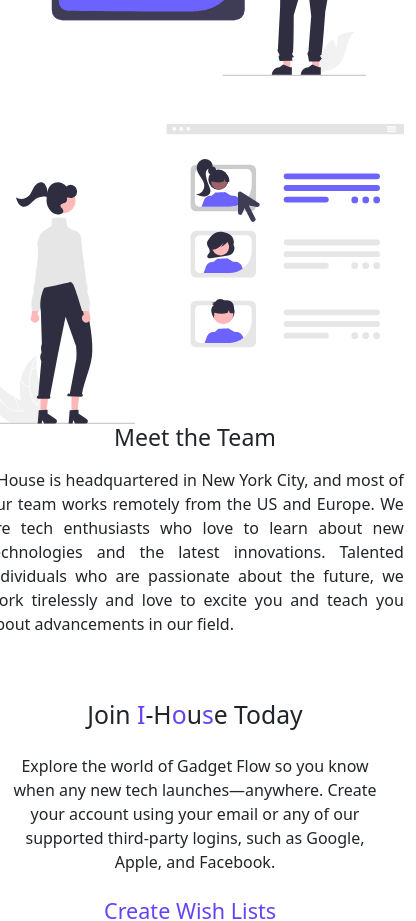
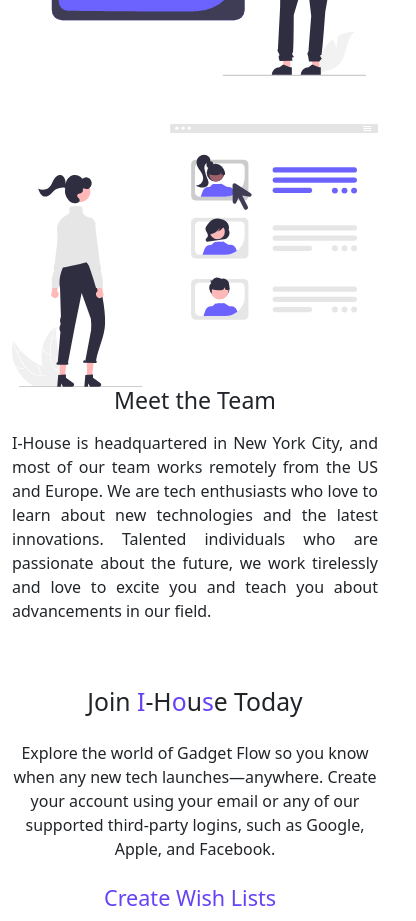
Before and after one commit to trshawonbd/I-House-Client-Side, a React (Create React App) app: page / in a window 390 px wide. Shown: the part 1280-2201 px from the top of the page, 416 px wide, since content can reach past the window. Built offline with nearby package versions, Linux system fonts and the light colour scheme; no server answers.

Commit message:
minor responsiveness  done

```diff
--- a/src/component/ChooseUs/ChooseUs.js
+++ b/src/component/ChooseUs/ChooseUs.js
@@ -26,13 +26,14 @@
                     </div>
                 </div>
 
+
                 <div className="row my-4">
 
 
-                    <div className="col-md-6 ">
-                        <img className='choose-pic' src= {choose2} alt="" srcset="" />
+                    <div className="col-md-6 d-flex flex-column justify-content-center align-items-center ">
+                        <img className='choose-pic img-fluid' src= {choose2} alt="" srcset="" />
                     </div>
-                    <div className="col-md-6 d-flex flex-column justify-content-center align-items-center">
+                    <div className="col-md-6">
                     <h3 className='mb-3'>Meet the Team
                         </h3>
                         <p className=' text'>
```
